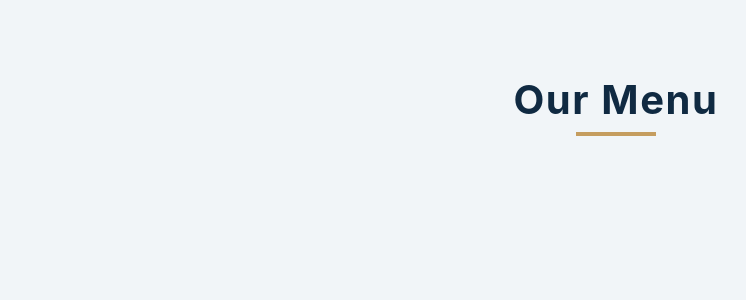
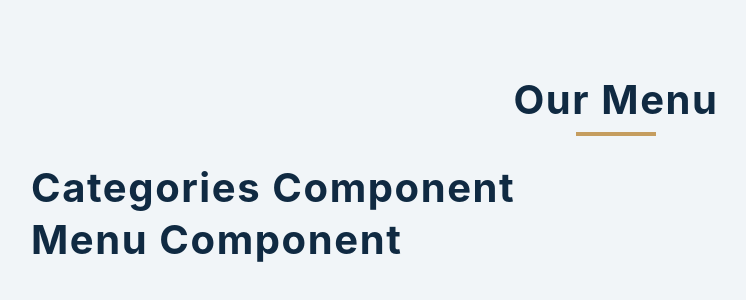
Before and after one commit to otiisaac199/Our-Menu-Project, a React (Create React App) app: page / in a window 1280 px wide. Shown: the top 300 px of the page, without its empty margins (24-770 px from the left). Built offline with nearby package versions, Linux system fonts and the light colour scheme.

Commit message:
features: passed down a prop to a component

```diff
--- a/src/App.js
+++ b/src/App.js
@@ -4,7 +4,7 @@ import Categories from "./Categories";
 import items from "./data";
 
 function App() {
-  const [menuItem, setMenuItem] = useState(items);
+  const [menuItems, setMenuItems] = useState(items);
   const [categories, setCategories] = useState([]);
 
   return (
@@ -14,6 +14,8 @@ function App() {
           <h2>our menu</h2>
           <div className="underline"></div>
         </div>
+        <Categories />
+        <Menu items={menuItems} />
       </section>
     </main>
   );
```
